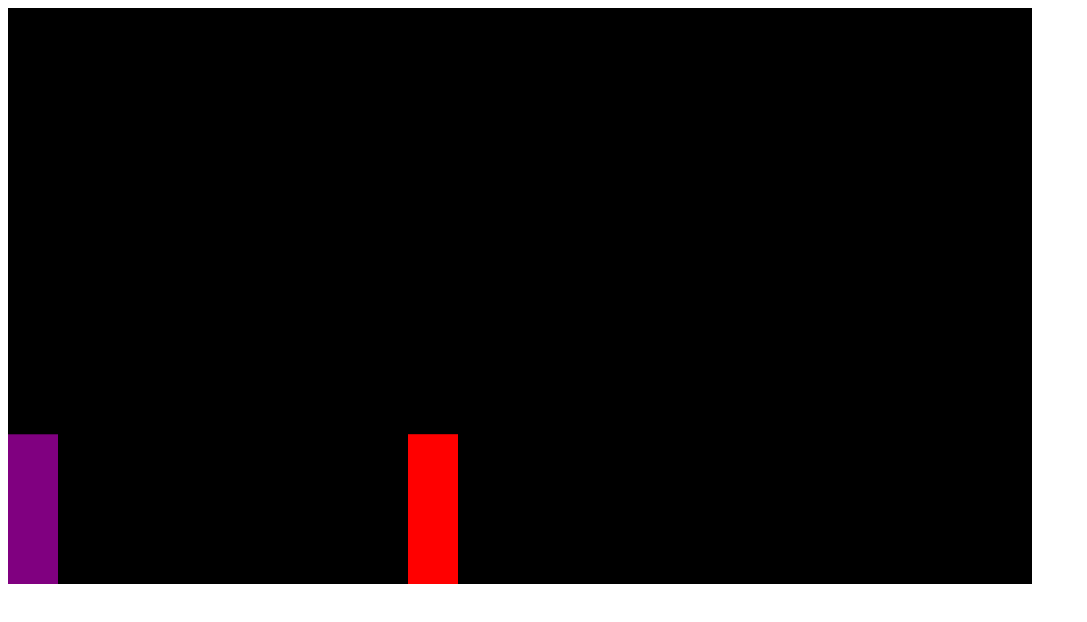
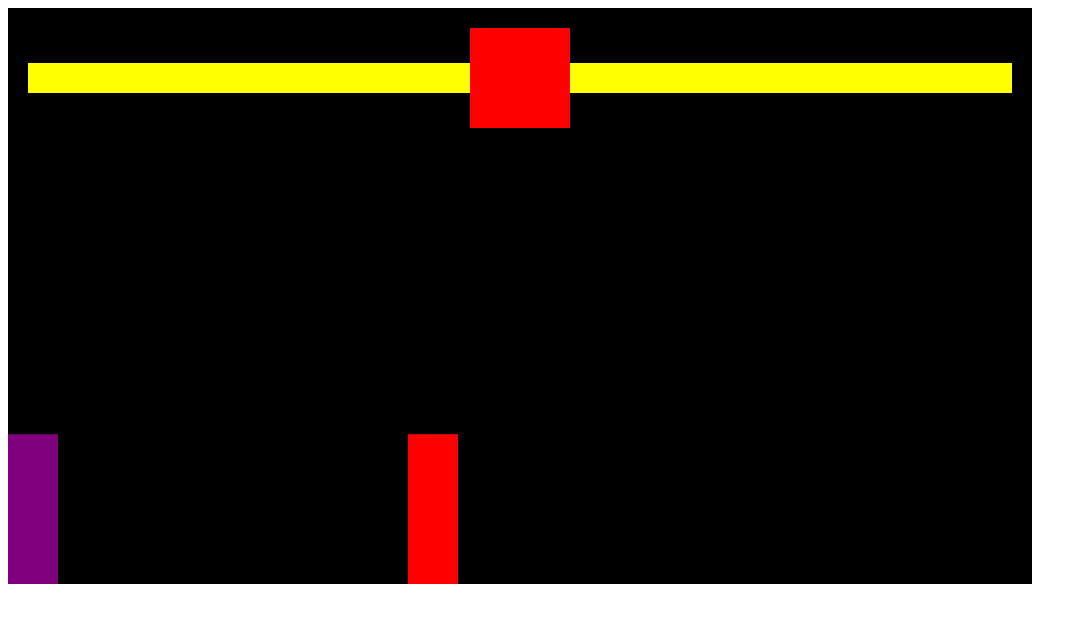
Before and after one commit to agiantbird/bird-fight, a plain HTML site: page index.html in a window 1280 px wide. Shown: the whole page, without its empty margins (0-1087 px from the left). Drawn offline with Linux system fonts and the light colour scheme.

Commit message:
Start healthbar interface

```diff
--- a/index.html
+++ b/index.html
@@ -1,3 +1,40 @@
-<canvas></canvas>
+<head>
+    <style>
+        * {
+            box-sizing: border-box;
+        }
+    </style>
+</head>
+<body>
+    <!-- red container div -->
+    <div style="position: relative; display: inline-block;">
+        <!-- smaller red container div -->
+        <div
+            style="
+                position: absolute;
+                display: flex;
+                width: 100%;
+                align-items: center;
+                padding: 20px;
+            "
+        >
+            <!-- player health -->
+            <div style="background-color: yellow; height: 30px; width: 100%"></div>
+            <!-- timer -->
+            <div
+                style="
+                    background-color: red;
+                    width: 100px;
+                    height: 100px;
+                    flex-shrink: 0;
+                "
+            >
+            </div>
+            <!-- enemy health-->
+            <div style="background-color: yellow; height: 30px; width: 100%"></div>
+        </div>
+        <canvas></canvas>
+    </div>
 
-<script src="index.js"></script>
+    <script src="index.js"></script>
+</body>
```
